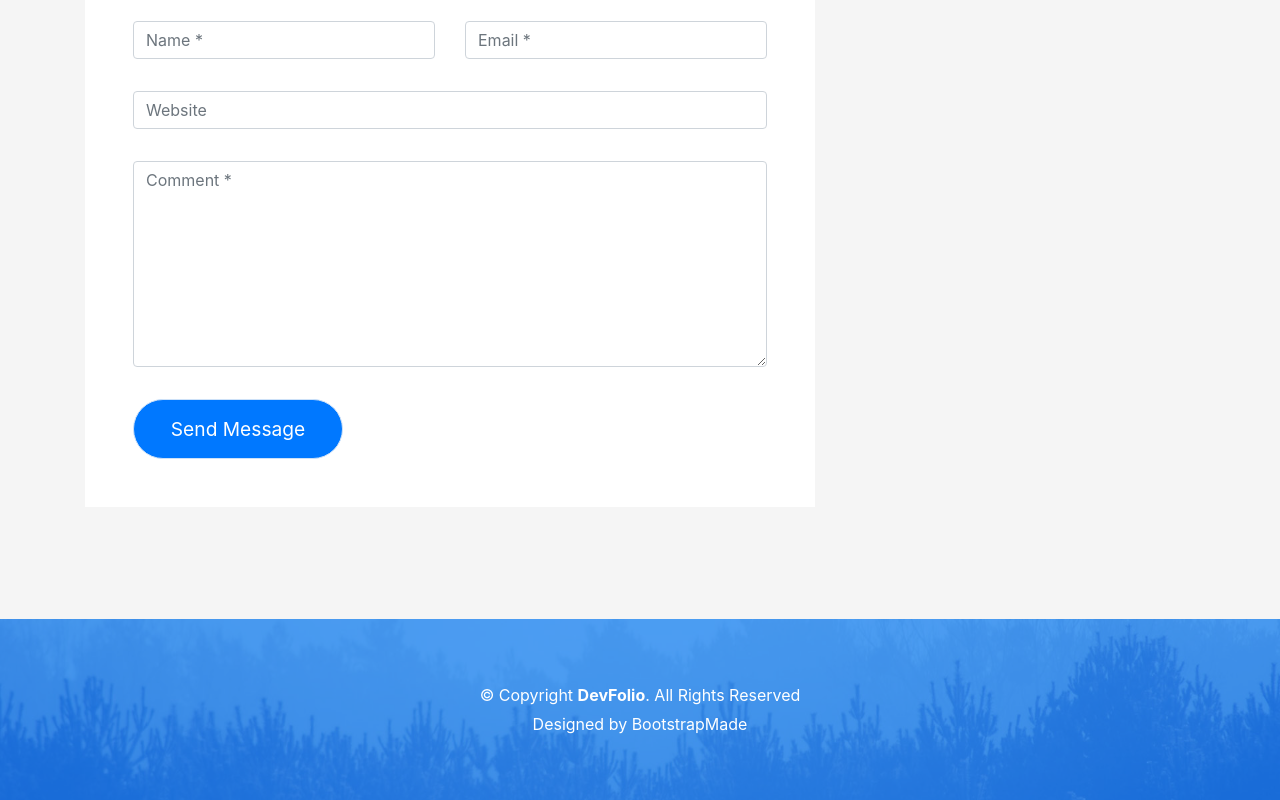
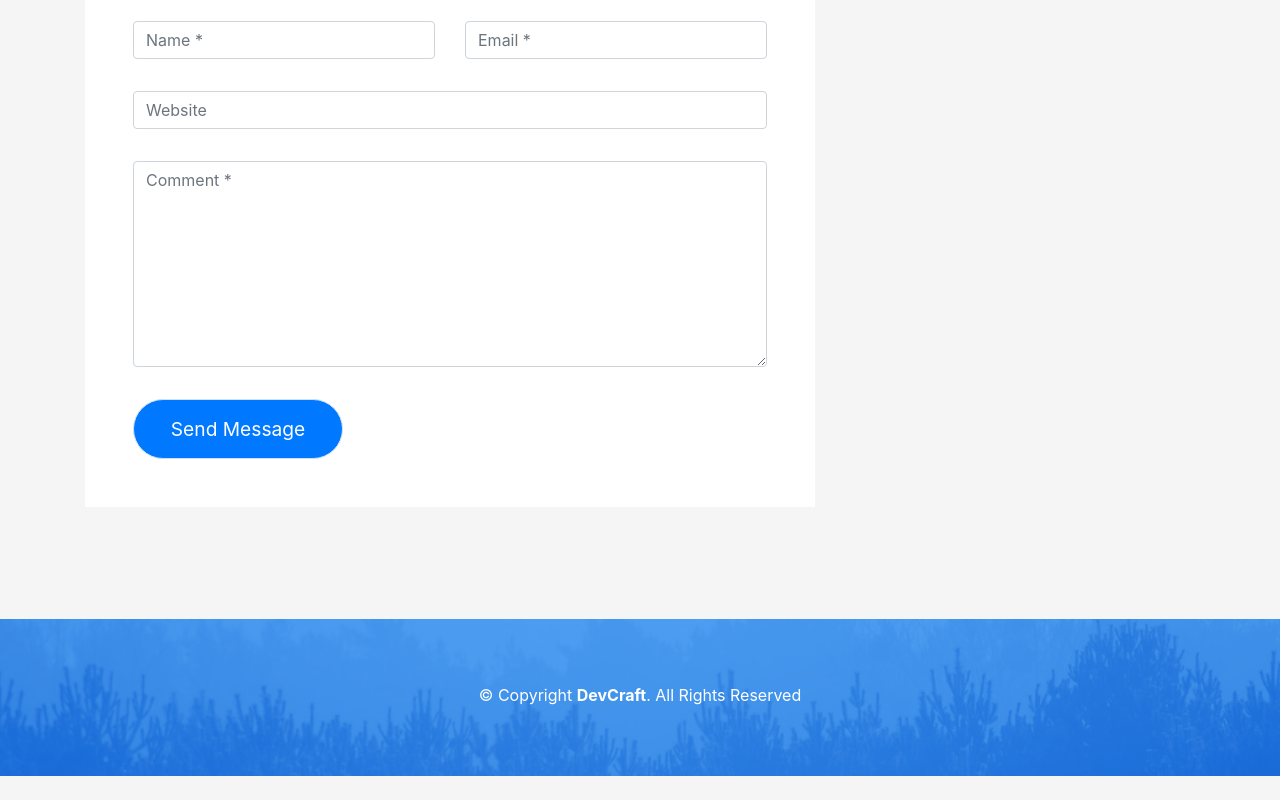
Before and after one commit to samsyotuedor/devcraftbygideon, a plain HTML site: page blog-single.html in a window 1280 px wide. Shown: the part 3112-3912 px from the top of the page. After the commit the page ends 3888 px from the top, so only its background shows below. Drawn offline with Linux system fonts and the light colour scheme; files whose address does not match are found by name.

Commit message:
optimize the page

```diff
--- a/blog-single.html
+++ b/blog-single.html
@@ -2,7 +2,7 @@
 <html lang="en">
 <head>
   <meta charset="utf-8">
-  <title>DevFolio Bootstrap Template</title>
+  <title>DevCraft</title>
   <meta content="width=device-width, initial-scale=1.0" name="viewport">
   <meta content="" name="keywords">
   <meta content="" name="description">
@@ -25,8 +25,8 @@
   <link href="css/style.css" rel="stylesheet">
 
   <!-- =======================================================
-    Theme Name: DevFolio
-    Theme URL: https://bootstrapmade.com/devfolio-bootstrap-portfolio-html-template/
+    Theme Name: DevCraft
+    Theme URL: https://bootstrapmade.com/devCraft-bootstrap-portfolio-html-template/
     Author: BootstrapMade.com
     License: https://bootstrapmade.com/license/
   ======================================================= -->
@@ -360,15 +360,15 @@
         <div class="row">
           <div class="col-sm-12">
             <div class="copyright-box">
-              <p class="copyright">&copy; Copyright <strong>DevFolio</strong>. All Rights Reserved</p>
+              <p class="copyright">&copy; Copyright <strong>DevCraft</strong>. All Rights Reserved</p>
               <div class="credits">
                 <!--
                   All the links in the footer should remain intact.
                   You can delete the links only if you purchased the pro version.
                   Licensing information: https://bootstrapmade.com/license/
-                  Purchase the pro version with working PHP/AJAX contact form: https://bootstrapmade.com/buy/?theme=DevFolio
+                  Purchase the pro version with working PHP/AJAX contact form: https://bootstrapmade.com/buy/?theme=DevCraft
                 -->
-                Designed by <a href="https://bootstrapmade.com/">BootstrapMade</a>
+
               </div>
             </div>
           </div>
```
Also changed, not shown: index.html (+3 -3 lines).
